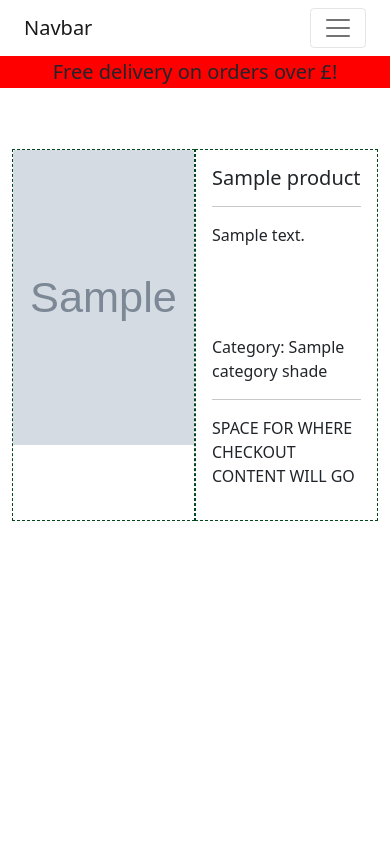
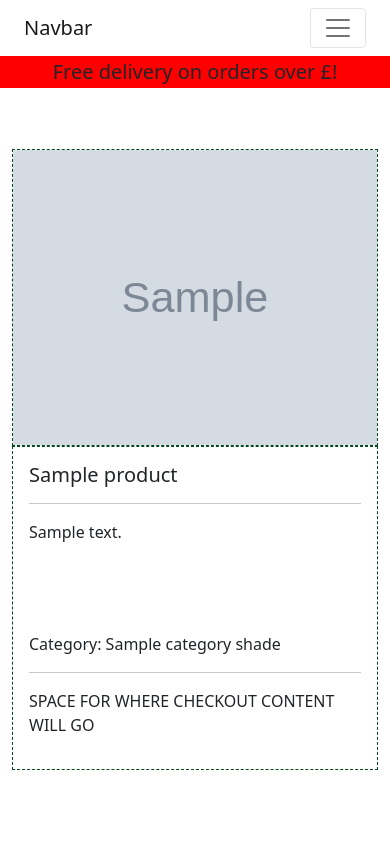
Before and after one commit to Abelyem/MS4, a Django app: page /products/1 in a window 390 px wide. Run offline with Django 3.2, Linux system fonts and the light colour scheme; tables that the repository leaves empty hold one stand-in row (values such as "Sample post"); grey boxes marked "Sample" are stand-in pictures; some libraries are stand-ins or nearby versions.

Commit message:
added media query so content stacks on small devices

```diff
--- a/static/css/base.css
+++ b/static/css/base.css
@@ -36,7 +36,7 @@ from a previous incomplete portfolio project of my own -- https://abel-portfolio
 
 .mask-info-container {
     display: grid;
-    grid-template-columns: 1fr 1fr;
+    grid-template-columns: 0.6fr 1fr;
     grid-template-areas:
     'mask-img mask-info';
     padding-top: 10vw;
@@ -46,6 +46,7 @@ from a previous incomplete portfolio project of my own -- https://abel-portfolio
     display: grid;
     grid-area: mask-img;
     border: 1px dashed #04471C;
+    text-align: center;
 }
 
 .mask-info {
@@ -78,3 +79,13 @@ from a previous incomplete portfolio project of my own -- https://abel-portfolio
     background: #fff;
     z-index: -1;
 }
+
+
+/* -- mask image and info will be stacked on screensizes smaller than 767.98px
+on mask_detail.html  -- */
+
+@media (max-width: 767.98px) {
+    .mask-info-container {
+        display: block;
+    }
+}
```
